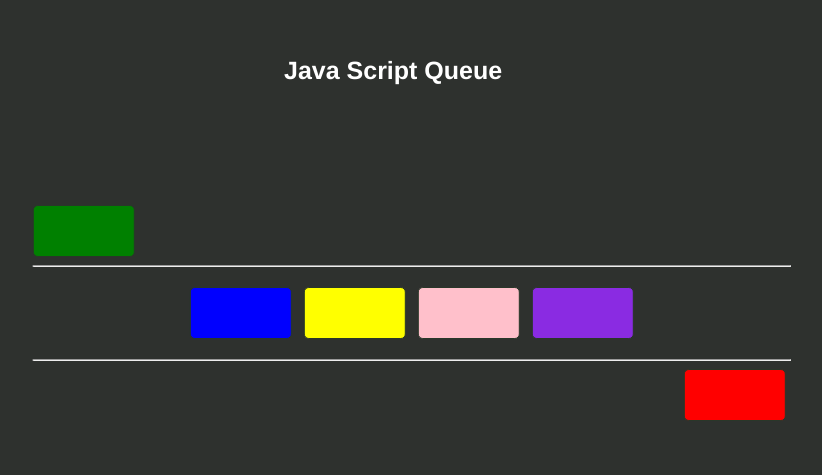
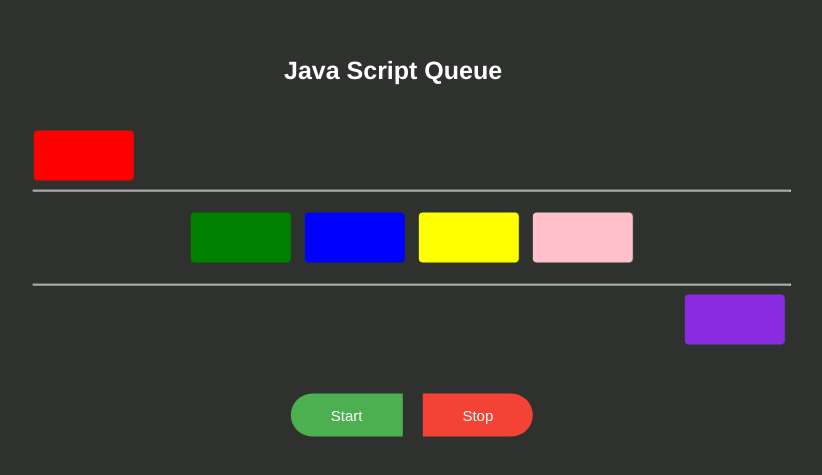
Before and after one commit to Anju-hesh/Assignment-07, a plain HTML site: page pages/boxex_Que.html in a window 1280 px wide. Shown: the part 125-600 px from the top of the page, without its empty margins (228-1050 px from the left). Drawn offline with Linux system fonts and the light colour scheme.

Commit message:
Add Buttons stop and start

```diff
--- a/css/boxex_Queue.css
+++ b/css/boxex_Queue.css
@@ -59,3 +59,44 @@ h2{
     transform: translate(-50% , -50%);
     width: 60%;
 }
+
+
+button {
+    padding: 13px 40px;
+    color: #fff;
+    border: none;
+    cursor: pointer;
+    font-size: 15px;
+    transition: background-color 0.3s, transform 0.3s, border 0.3s;
+    margin-top: 100px;
+    /* border-radius: 100px; */
+  }
+  .buttons {
+    display: flex;
+    align-items: center;
+    justify-content: center;
+  }
+  .btn-1 {
+    margin-right: 10px;
+  }
+  .btn-2 {
+    margin-left: 10px;
+  }
+  .start-btn {
+    background-color: #4caf50;
+    border-radius: 25px 0px 0px 25px;
+  }
+  .stop-btn {
+    background-color: #f44336;
+    border-radius: 0px 25px 25px 0px;
+  }
+  .start-btn:hover {
+    background-color: #117616;
+    transform: scale(1.1);
+    border: 1px solid #00ff0d;
+  }
+  .stop-btn:hover {
+    background-color: #b71c1c;
+    transform: scale(1.1);
+    border: 1px solid #ff0000;
+  }
--- a/css/human_Queue.css
+++ b/css/human_Queue.css
@@ -45,3 +45,43 @@ img{
     font-size: 50px;
     color: rgb(232, 135, 151);
 }
+
+button {
+    padding: 13px 40px;
+    color: #fff;
+    border: none;
+    cursor: pointer;
+    font-size: 15px;
+    transition: background-color 0.3s, transform 0.3s, border 0.3s;
+    margin-top: 100px;
+    /* border-radius: 100px; */
+  }
+  .buttons {
+    display: flex;
+    align-items: center;
+    justify-content: center;
+  }
+  .btn-1 {
+    margin-right: 10px;
+  }
+  .btn-2 {
+    margin-left: 10px;
+  }
+  .start-btn {
+    background-color: #4caf50;
+    border-radius: 25px 0px 0px 25px;
+  }
+  .stop-btn {
+    background-color: #f44336;
+    border-radius: 0px 25px 25px 0px;
+  }
+  .start-btn:hover {
+    background-color: #117616;
+    transform: scale(1.1);
+    border: 1px solid #00ff0d;
+  }
+  .stop-btn:hover {
+    background-color: #b71c1c;
+    transform: scale(1.1);
+    border: 1px solid #ff0000;
+  }
--- a/js/boxex_Queue.js
+++ b/js/boxex_Queue.js
@@ -1,28 +1,40 @@
 let boxes = document.querySelectorAll('.box');
 let currentIndex = 0;
+let intervalId = null;
 
 function changeColor() {
 
-            boxes[currentIndex].style.backgroundColor = "red";  // 1 box (0)
+    boxes.forEach(box => {
+        box.style.backgroundColor = "white";
+    });
 
-
-            let box2Index = (currentIndex - 1 + boxes.length) % boxes.length;   // 6 box (5)
+    boxes[currentIndex].style.backgroundColor = "red";
+    let box2Index = (currentIndex - 1 + boxes.length) % boxes.length;
     boxes[box2Index].style.backgroundColor = "blueviolet";
 
-            let box3Index = (currentIndex - 2 + boxes.length) % boxes.length;  // 5 box (4)
+    let box3Index = (currentIndex - 2 + boxes.length) % boxes.length;
     boxes[box3Index].style.backgroundColor = "pink";
 
-            let box4Index = (currentIndex - 3 + boxes.length) % boxes.length;  // 4 box (3)
+    let box4Index = (currentIndex - 3 + boxes.length) % boxes.length;
     boxes[box4Index].style.backgroundColor = "yellow";
 
-            let box5Index = (currentIndex - 4 + boxes.length) % boxes.length;  // 3 box (2)
+    let box5Index = (currentIndex - 4 + boxes.length) % boxes.length;
     boxes[box5Index].style.backgroundColor = "blue";
 
-            let box6Index = (currentIndex - 5 + boxes.length) % boxes.length;  // 2 box (1)
+    let box6Index = (currentIndex - 5 + boxes.length) % boxes.length;
     boxes[box6Index].style.backgroundColor = "green";
-
 
     currentIndex = (currentIndex + 1) % boxes.length;
 }
 
-        setInterval(changeColor, 750);
+document.querySelector('.start-btn').addEventListener('click', () => {
+    if (intervalId) {
+        clearInterval(intervalId);
+    }
+    intervalId = setInterval(changeColor, 750);
+});
+
+document.querySelector('.stop-btn').addEventListener('click', () => {
+    clearInterval(intervalId);
+    intervalId = null;
+});
--- a/js/knitrider.js
+++ b/js/knitrider.js
@@ -1,6 +1,7 @@
 let boxes = document.querySelectorAll('.box');
 let btnStart = document.getElementById('start-btn');
 let btnStop = document.getElementById('stop-btn');
+let music = document.getElementById("audio_music");
 
 let position = 0;
 let isForward = true;
@@ -45,12 +46,14 @@ function updateColors() {
 
 function start() {
     // if (!intervalId) {
-        intervalId = setInterval(updateColors, 200);
+        intervalId = setInterval(updateColors, 100);
+        music.play();
     // }
 }
 
 function end() {
     clearInterval(intervalId);
+    music.pause();
     intervalId = null;
 }
 
--- a/pages/boxex_Que.html
+++ b/pages/boxex_Que.html
@@ -19,7 +19,17 @@
         </div>
         <hr />
         <div class="box" id="box-out-bttom"> </div>
+
+        <div class="buttons">
+            <div class="btn-1">
+                <button class="start-btn">Start</button>
+            </div>
+            <div class="btn-2">
+                <button class="stop-btn">Stop</button>
+            </div>
+        </div>
     </div>
+
     <script src="/js/boxex_Queue.js">  </script>
 </body>
 </html>
```
Also changed, not shown: js/human_Queue.js (+42 -14 lines), pages/human_Que.html (+10 -0 lines), pages/knitrider.html (+1 -0 lines), 1 other file. Lines whose indentation alone changed are shown as unchanged.
